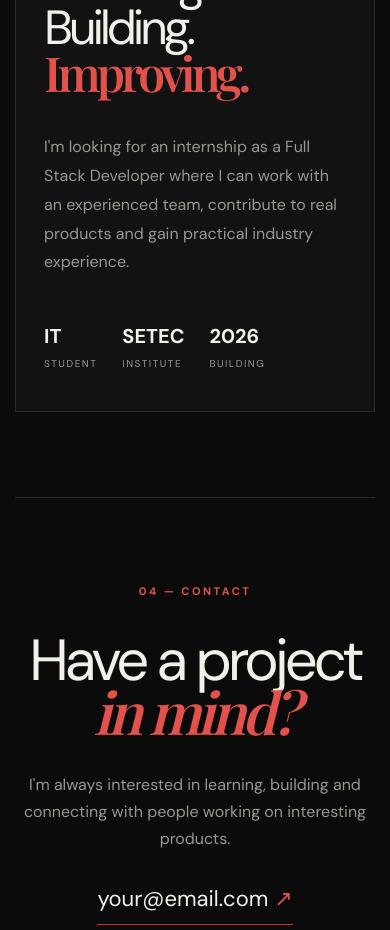
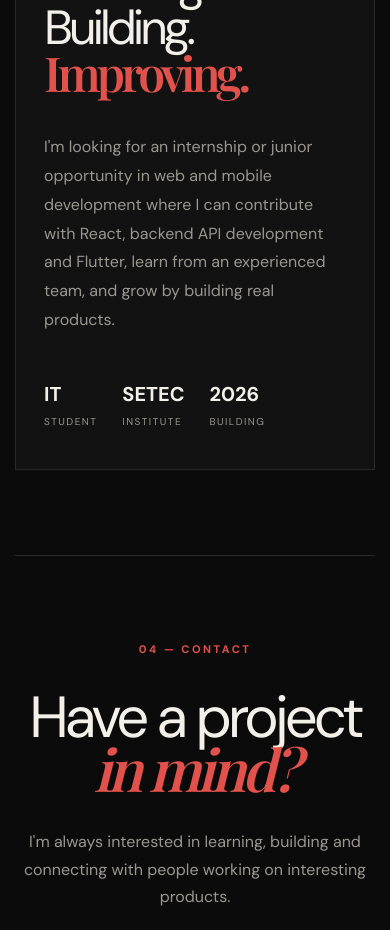
Before and after one commit to oeungrotha11/rotha_portfolio_reactjs, a React (Vite) app: page / in a window 390 px wide. Shown: the part 5580-6510 px from the top of the page. Built offline with nearby package versions, Linux system fonts and the light colour scheme; a web font is replaced by a local one.

Commit message:
Update portfolio to highlight web and Flutter mobile development

```diff
--- a/src/components/sections/JourneySection.jsx
+++ b/src/components/sections/JourneySection.jsx
@@ -6,7 +6,7 @@ export default function JourneySection() {
 <section className={`${section} pt-[30px]`}>
         <Reveal className="grid grid-cols-2 gap-20 border border-[var(--line)] bg-[var(--panel)] p-[70px] max-[800px]:grid-cols-1 max-[800px]:gap-[35px] max-[800px]:p-[40px_28px]">
           <div><p className={eyebrow}>CURRENTLY</p><h2 className="m-0 text-[clamp(48px,6vw,75px)] leading-[.94] tracking-[-4px]">Learning.<br />Building.<br /><span className="font-serif text-[var(--accent-soft)]">Improving.</span></h2></div>
-          <div className="self-end"><p className={`text-base leading-[1.8] ${muted}`}>I'm looking for an internship as a Full Stack Developer where I can work with an experienced team, contribute to real products and gain practical industry experience.</p>
+          <div className="self-end"><p className={`text-base leading-[1.8] ${muted}`}>I'm looking for an internship or junior opportunity in web and mobile development where I can contribute with React, backend API development and Flutter, learn from an experienced team, and grow by building real products.</p>
             <div className="mt-[45px] flex gap-[45px] max-[800px]:gap-[25px]"><div className="flex flex-col gap-1.5"><strong className="text-xl">IT</strong><span className="text-[10px] uppercase tracking-[1.5px] text-[var(--muted)]">Student</span></div><div className="flex flex-col gap-1.5"><strong className="text-xl">SETEC</strong><span className="text-[10px] uppercase tracking-[1.5px] text-[var(--muted)]">Institute</span></div><div className="flex flex-col gap-1.5"><strong className="text-xl">2026</strong><span className="text-[10px] uppercase tracking-[1.5px] text-[var(--muted)]">Building</span></div></div>
           </div>
         </Reveal>
```
